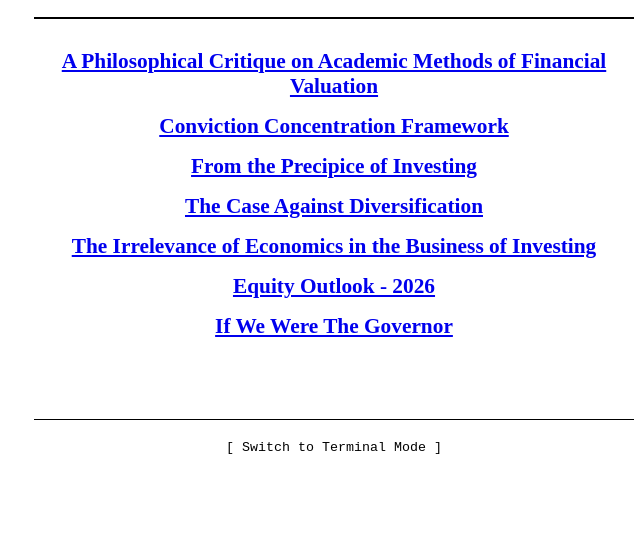
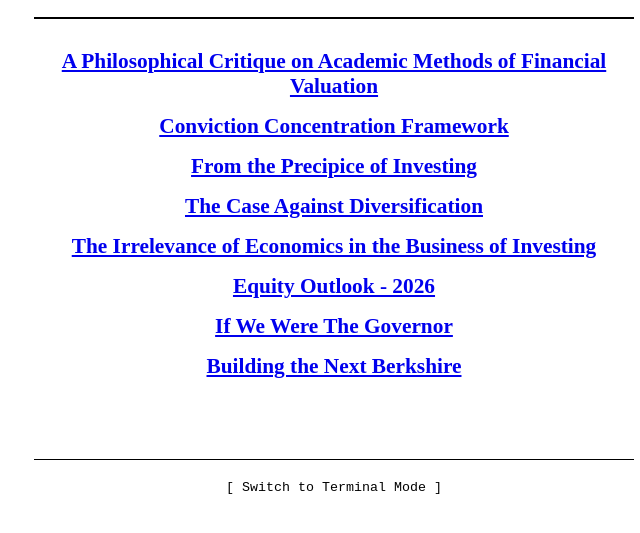
Before and after one commit to aam-007/adityamishra, a plain HTML site: page Repository of Research/Finance/Papers/paper.html in a window 1280 px wide. Shown: the part 185-718 px from the top of the page, without its empty margins (306-946 px from the left). Drawn offline with Linux system fonts and the light colour scheme.

Commit message:
Add files via upload

```diff
--- a/Repository of Research/Finance/Papers/paper.html
+++ b/Repository of Research/Finance/Papers/paper.html
@@ -149,6 +149,7 @@
             <a href="The Irrelevance of Economics in the Business of Investing/The Irrelevance of Economics in the Business of Investing.pdf">The Irrelevance of Economics in the Business of Investing</a>
             <a href="Equity outlook 2026/equity_outlook_2026.pdf">Equity Outlook - 2026</a>
             <a href="IF WE WERE THE GOVERNOR/IF WE WERE THE GOVERNOR.pdf">If We Were The Governor</a>
+            <a href="BUILDING THE NEXT BERKSHIRE/BUILDING THE NEXT BERKSHIRE.pdf">Building the Next Berkshire</a>
         </div>
 
         <div class="footer">
```
Also changed, not shown: 2 other files.
